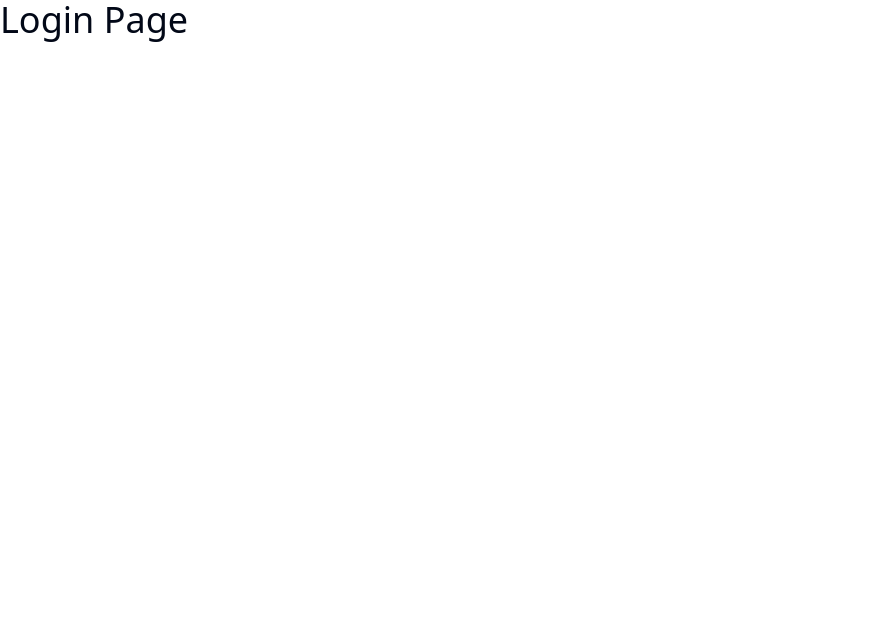
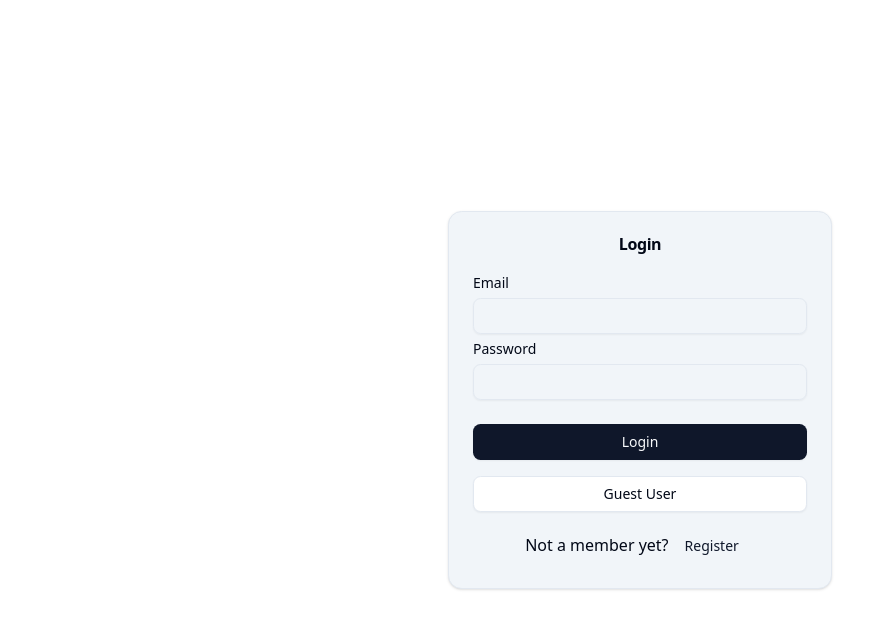
Before and after one commit to N1kr1s/store, a React (Vite) app: page /store/login in a window 1280 px wide. Shown: the top 628 px of the page, without its empty margins (0-892 px from the left). Built offline with nearby package versions, Linux system fonts and the light colour scheme.

Commit message:
Added Login functionality and minor changes

```diff
--- a/package.json
+++ b/package.json
@@ -12,6 +12,7 @@
   "dependencies": {
     "@radix-ui/react-checkbox": "^1.1.4",
     "@radix-ui/react-dropdown-menu": "^2.1.6",
+    "@radix-ui/react-icons": "^1.3.2",
     "@radix-ui/react-label": "^2.1.2",
     "@radix-ui/react-select": "^2.1.6",
     "@radix-ui/react-separator": "^1.1.2",
--- a/src/App.tsx
+++ b/src/App.tsx
@@ -15,10 +15,11 @@
 } from './pages';
 
 import { loader as landingLoader } from './pages/Landing';
+import { action as loginAction } from './pages/Login';
 import { loader as productsLoader } from './pages/Products';
 import { action as registerAction } from './pages/Register';
 import { loader as singleProductLoader } from './pages/SingleProduct';
-
+import { store } from './store';
 const router = createBrowserRouter(
   [
     {
@@ -70,6 +71,7 @@
       path: '/login',
       element: <Login />,
       errorElement: <Error />,
+      action: loginAction(store),
     },
     {
       path: '/register',
--- a/src/components/SubmitBtn.tsx
+++ b/src/components/SubmitBtn.tsx
@@ -1,4 +1,27 @@
-function SubmitBtn() {
-  return <div>SubmitBtn</div>;
-}
+import { Button } from '@/components/ui/button';
+import { ReloadIcon } from '@radix-ui/react-icons';
+import { useNavigation } from 'react-router-dom';
+
+const SubmitBtn = ({
+  text,
+  className,
+}: {
+  text: string;
+  className?: string;
+}) => {
+  const navigation = useNavigation();
+  const isSubmitting = navigation.state === 'submitting';
+  return (
+    <Button type='submit' className={className} disabled={isSubmitting}>
+      {isSubmitting ? (
+        <span className='flex '>
+          <ReloadIcon className='mr-2 h-4 w-4 animate-spin' />
+          Submitting...
+        </span>
+      ) : (
+        text
+      )}
+    </Button>
+  );
+};
 export default SubmitBtn;
--- a/src/pages/Login.tsx
+++ b/src/pages/Login.tsx
@@ -1,4 +1,90 @@
+import { FormInput, SubmitBtn } from '@/components';
+import { Button } from '@/components/ui/button';
+import { Card, CardContent, CardHeader, CardTitle } from '@/components/ui/card';
+import { loginUser } from '@/features/user/userSlice';
+import { useAppDispatch } from '@/hooks';
+import { type ReduxStore } from '@/store';
+import { customFetch } from '@/utils';
+import { AxiosResponse } from 'axios';
+import {
+  Form,
+  Link,
+  redirect,
+  useNavigate,
+  type ActionFunction,
+} from 'react-router-dom';
+import { toast } from 'sonner';
+
+export const action =
+  (store: ReduxStore): ActionFunction =>
+  async ({ request }): Promise<Response | null> => {
+    const formData = await request.formData();
+    const data = Object.fromEntries(formData);
+    try {
+      const response: AxiosResponse = await customFetch.post(
+        '/auth/local',
+        data
+      );
+      const username = response.data.user.username;
+      const jwt = response.data.jwt;
+      store.dispatch(loginUser({ username, jwt }));
+      return redirect('/');
+    } catch {
+      toast('Login Failed');
+      return null;
+    }
+  };
+
 function Login() {
-  return <h1 className='text-4xl'>Login Page</h1>;
+  const dispatch = useAppDispatch();
+  const navigate = useNavigate();
+
+  const loginAsGuestUser = async (): Promise<void> => {
+    try {
+      const response: AxiosResponse = await customFetch.post('/auth/local', {
+        identifier: 'test@test.com',
+        password: 'secret',
+      });
+      const username = response.data.user.username;
+      const jwt = response.data.jwt;
+      dispatch(loginUser({ username, jwt }));
+      navigate('/');
+    } catch (error) {
+      console.log(error);
+      toast('Login Failed');
+    }
+  };
+
+  return (
+    <section className='h-screen grid place-items-center'>
+      <Card className='w-96 bg-muted'>
+        <CardHeader>
+          <CardTitle className='text-center'>Login</CardTitle>
+        </CardHeader>
+        <CardContent>
+          <Form method='POST'>
+            <FormInput type='email' label='email' name='identifier' />
+            <FormInput type='password' name='password' />
+
+            <SubmitBtn text='Login' className='w-full mt-4' />
+            <Button
+              type='button'
+              variant='outline'
+              onClick={loginAsGuestUser}
+              className='w-full mt-4'
+            >
+              Guest User
+            </Button>
+            <p className='text-center mt-4'>
+              Not a member yet?
+              <Button type='button' asChild variant='link'>
+                <Link to='/register'>Register</Link>
+              </Button>
+            </p>
+          </Form>
+        </CardContent>
+      </Card>
+    </section>
+  );
 }
 export default Login;
--- a/src/pages/Register.tsx
+++ b/src/pages/Register.tsx
@@ -1,4 +1,4 @@
-import { FormInput } from '@/components';
+import { FormInput, SubmitBtn } from '@/components';
 import { Button } from '@/components/ui/button';
 import { Card, CardContent, CardHeader, CardTitle } from '@/components/ui/card';
 import { customFetch } from '@/utils';
@@ -17,8 +17,6 @@
     toast('Registered');
     return redirect('/login');
   } catch (error) {
-    console.log(error);
-
     const errorMsg =
       error instanceof AxiosError
         ? error.response?.data.error.message
@@ -41,9 +39,7 @@
             <FormInput type='email' name='email' defaultValue='test@test.com' />
             <FormInput type='password' name='password' defaultValue='secret' />
 
-            <Button type='submit' variant='default' className='w-full mt-4'>
-              Submit
-            </Button>
+            <SubmitBtn text='Register' className='w-full mt-4' />
 
             <p className='text-center mt-4'>
               Already a member?
```
Also changed, not shown: 2 other files (tests, documents, lock files or other folders).
